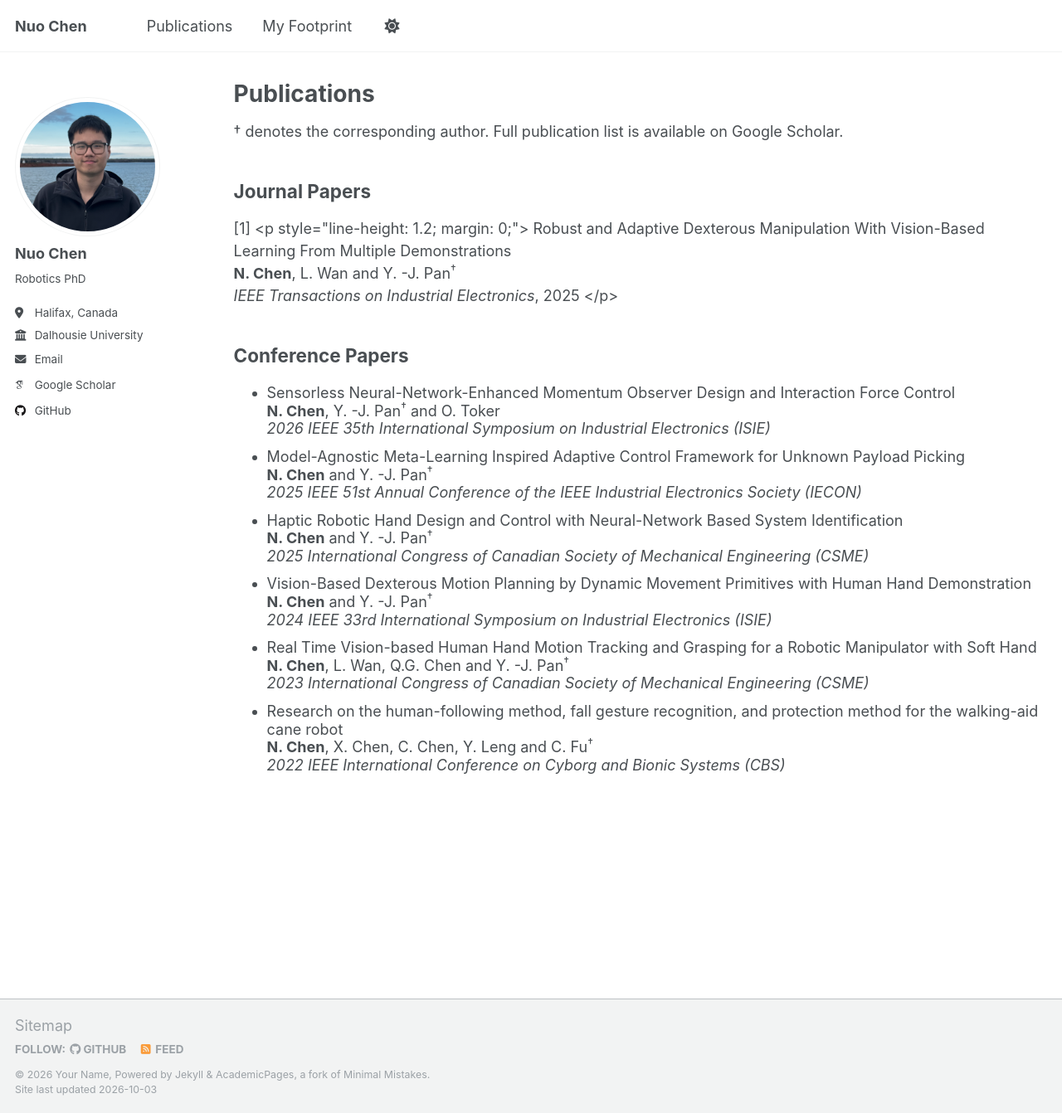
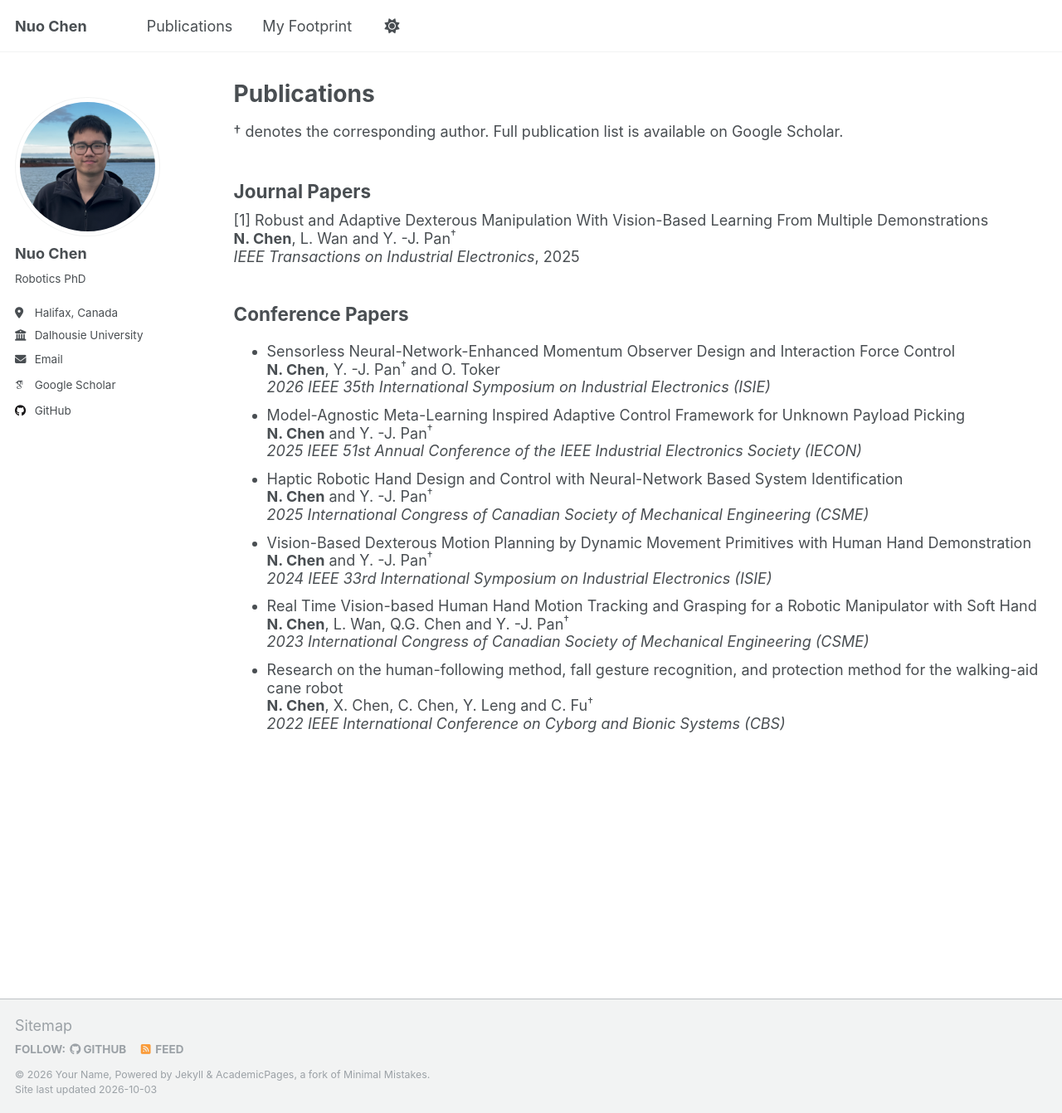
Before and after one commit to NuoChen1999/nuochen1999.github.io, a Jekyll site: the page built from _pages/publications.md, in a window 1280 px wide and 1342 px high. Shown: the whole window at 83% size. Built offline with Jekyll 4.4.1, drawn with Linux system fonts in a browser that asks for light colours; some web fonts are replaced; a script that is not in the unit is left out.

Commit message:
Update journal paper formatting in publications.md

```diff
--- a/_pages/publications.md
+++ b/_pages/publications.md
@@ -7,14 +7,15 @@ author_profile: true
 <p>† denotes the corresponding author. Full publication list is available on <a href="https://scholar.google.ca/citations?user=LAkiYFAAAAAJ&hl=en" style="text-decoration: none; color: inherit;">Google Scholar</a>.</p>
 
 ## Journal Papers
-[1] <p style="line-height: 1.2; margin: 0;">
-      <a href="https://ieeexplore.ieee.org/document/10774182"
-         style="text-decoration: none; color: inherit;">
-        Robust and Adaptive Dexterous Manipulation With Vision-Based Learning From Multiple Demonstrations
-      </a><br>
-      <strong>N. Chen</strong>, L. Wan and Y. -J. Pan<sup>†</sup><br>
-      <em>IEEE Transactions on Industrial Electronics</em>, 2025
-  </p>
+<div style="line-height: 1.2; margin-bottom: 10px;">
+  [1]
+  <a href="https://ieeexplore.ieee.org/document/10774182"
+     style="text-decoration: none; color: inherit;">
+    Robust and Adaptive Dexterous Manipulation With Vision-Based Learning From Multiple Demonstrations
+  </a><br>
+  <strong>N. Chen</strong>, L. Wan and Y. -J. Pan<sup>†</sup><br>
+  <em>IEEE Transactions on Industrial Electronics</em>, 2025
+</div>
 
 
 ## Conference Papers
```
